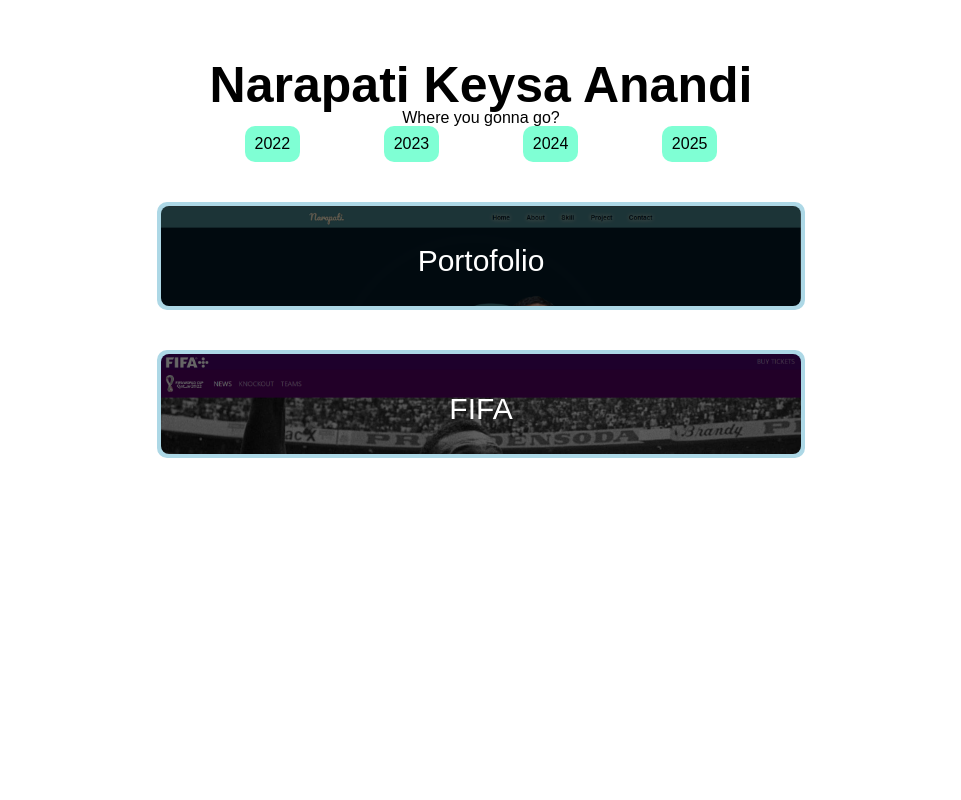
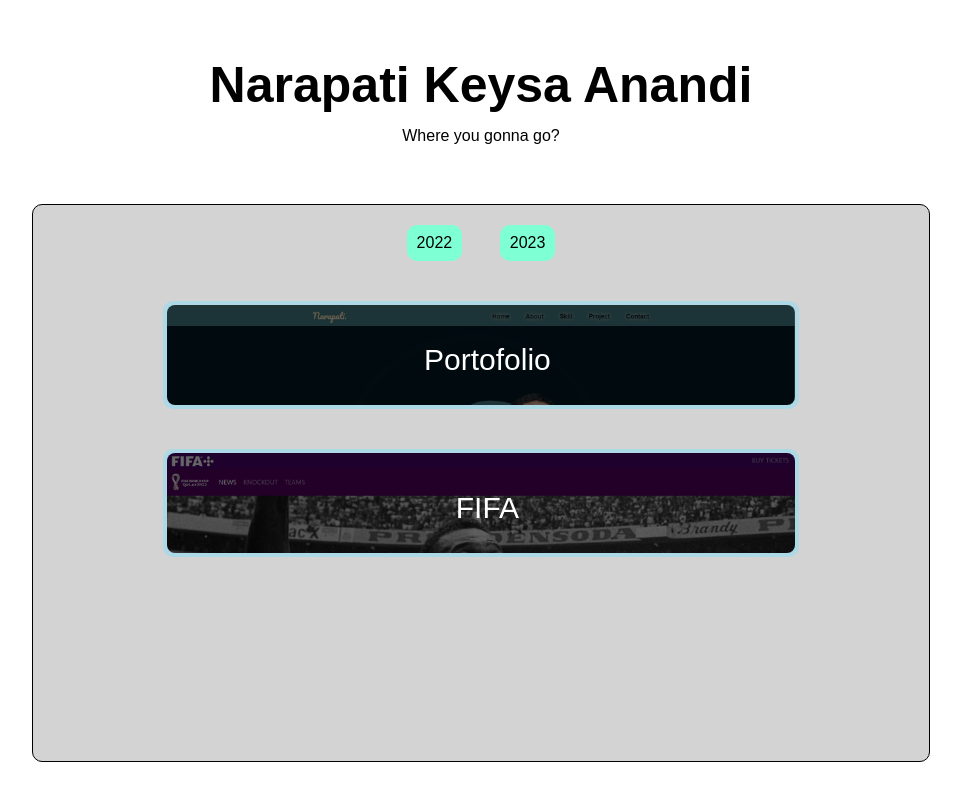
Before and after one commit to Narapati24/Shortlink, a plain HTML site: page index.html in a window 1280 px wide. Shown: the whole page, without its empty margins (159-1120 px from the left). Drawn offline with Linux system fonts and the light colour scheme.

Commit message:
style color1

```diff
--- a/css/style.css
+++ b/css/style.css
@@ -1,6 +1,7 @@
 body {
   font-family: sans-serif;
   width: 100%;
+  height: 800px;
 }
 
 h1 {
@@ -12,6 +13,7 @@
 
 h2 {
   text-align: center;
+  margin-top: 18px;
 }
 
 #project2023,
@@ -20,9 +22,19 @@
   display: none;
 }
 
+.project-wrapper {
+  border: 1px solid;
+  border-radius: 10px;
+  background-color: lightgray;
+  margin: auto;
+  margin-top: 60px;
+  width: 70%;
+}
+
 .projectYears {
   margin: auto;
-  width: 50%;
+  margin-top: 20px;
+  width: 25%;
   display: flex;
   flex-direction: row;
   justify-content: space-evenly;
@@ -37,7 +49,7 @@
 
 .wrapperProject {
   width: 100%;
-  height: 1000px;
+  height: 500px;
   display: flex;
   flex-direction: column;
   align-items: center;
@@ -45,7 +57,7 @@
 
 .project {
   background-color: lightblue;
-  width: 50%;
+  width: 70%;
   height: 100px;
   border-radius: 10px;
   border: 4px solid lightblue;
--- a/index.html
+++ b/index.html
@@ -11,13 +11,13 @@
   <body>
     <h1>Narapati Keysa Anandi</h1>
     <h2>Where you gonna go?</h2>
-
+    <div class="project-wrapper">
       <!-- Years Button -->
       <div class="projectYears">
         <h3 id="2022">2022</h3>
         <h3 id="2023">2023</h3>
-      <h3 id="2024">2024</h3>
-      <h3 id="2025">2025</h3>
+        <h3 id="2024" style="display: none">2024</h3>
+        <h3 id="2025" style="display: none">2025</h3>
       </div>
       <!-- End Years Button -->
 
@@ -55,7 +55,7 @@
         <div id="project2023" class="wrapperProject">
           <!-- Porto -->
           <div class="project">
-          <a href="#" target="_blank">
+            <a href="#" target="">
               <div id="#" class="project-item"></div>
               <h4 id="#">COMING SOON</h4>
               <p id="#">
@@ -65,7 +65,7 @@
             </a>
           </div>
           <!-- End Porto -->
-
+        </div>
         <!-- End Project 2023 -->
 
         <!-- Project 2024 -->
@@ -82,7 +82,7 @@
             </a>
           </div>
           <!-- End Porto -->
-
+        </div>
         <!-- End Project 2024 -->
 
         <!-- Project 2025 -->
@@ -99,6 +99,7 @@
             </a>
           </div>
           <!-- End Porto -->
+        </div>
 
         <!-- End Project 2025 -->
       </div>
```
Lines whose indentation alone changed are shown as unchanged.
